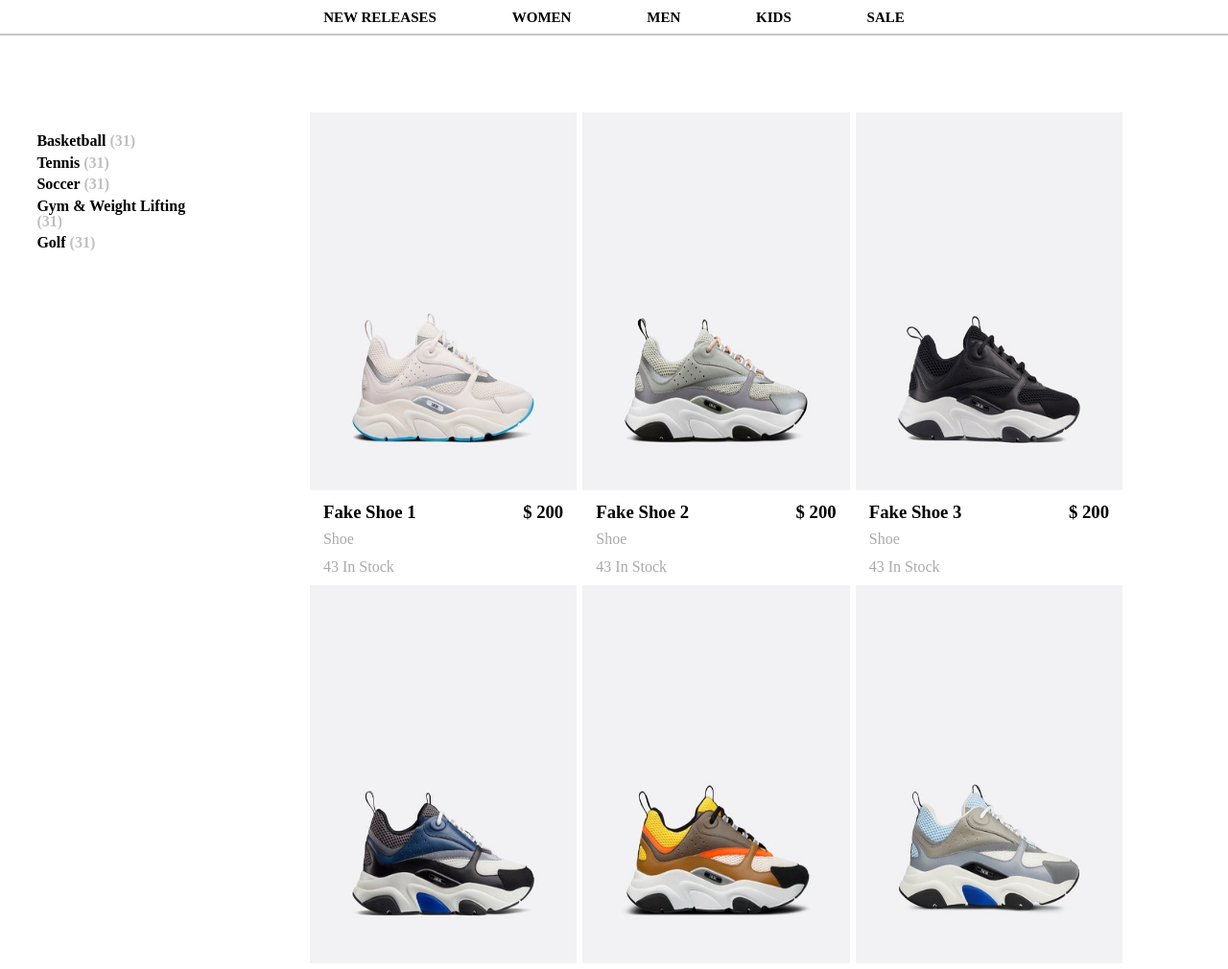
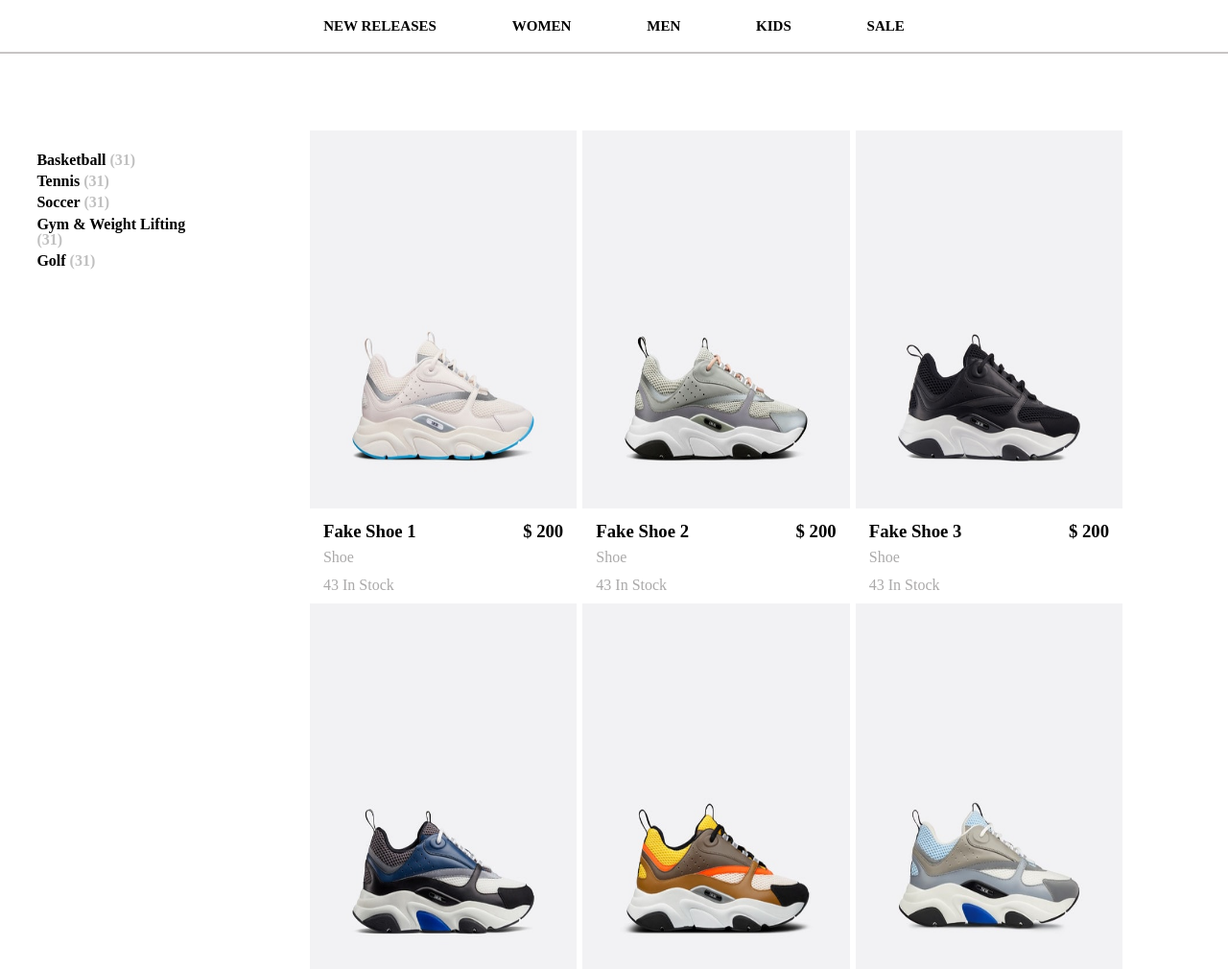
Before and after one commit to nargiz1/pyp-day-01, a plain HTML site: page page-3/index.html in a window 1280 px wide. Shown: the top 1010 px of the page at 96% size. Drawn offline with Linux system fonts and the light colour scheme.

Commit message:
navbar padding changed

```diff
--- a/page-3/style/style.css
+++ b/page-3/style/style.css
@@ -29,7 +29,7 @@ header nav ul {
   list-style: none;
   display: flex;
   justify-content: space-between;
-  padding: 1.5% 2.5%;
+  padding: 3% 2.5%;
 }
 header nav ul li a {
   text-decoration: none;
```
